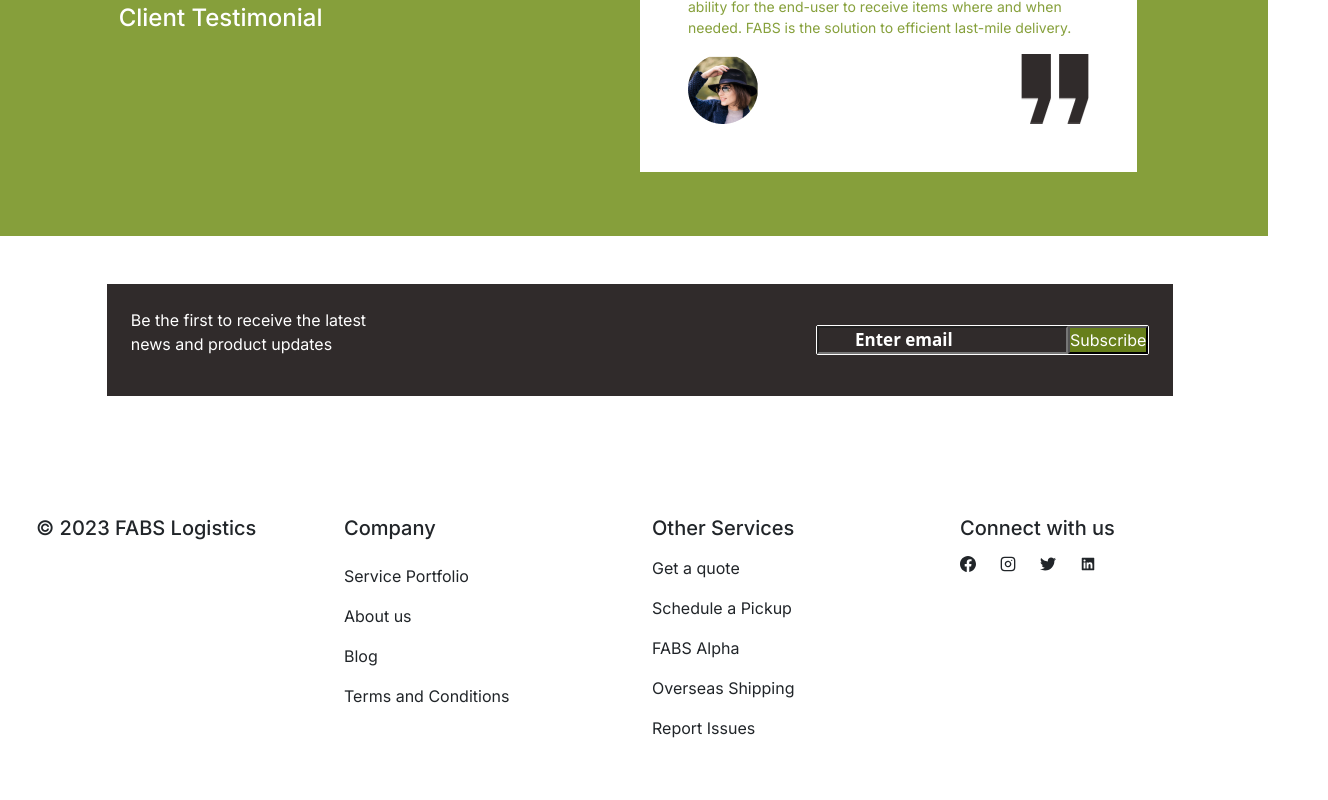
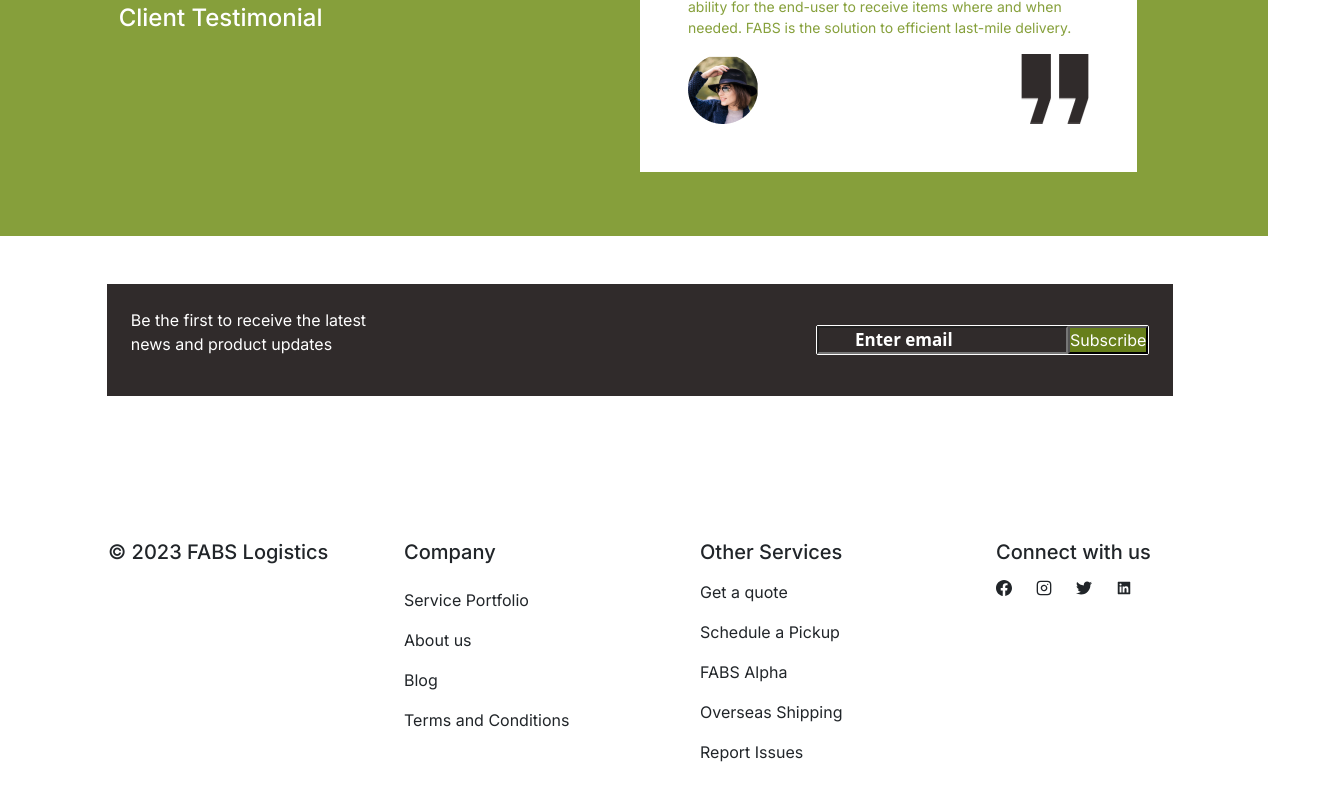
Before and after one commit to donfolksy/FABs-Logistics, a React (Create React App) app: page / in a window 1280 px wide. Shown: the part 2324-3124 px from the top of the page, 1328 px wide, since content can reach past the window. Built offline with nearby package versions, Linux system fonts and the light colour scheme.

Commit message:
footer updated

```diff
--- a/src/components/HomePage/Footerbar.js
+++ b/src/components/HomePage/Footerbar.js
@@ -4,8 +4,8 @@ import {FaTwitter} from "react-icons/fa"
 import {AiFillLinkedin} from "react-icons/ai"
 const Footerbar = ()=> {
     return(
-        <div className=" footerbar mx-0 mt-5 w-100  row justify-content-between  p-4 col-lg-11">
-          <div className="col-lg-3 col-md-6">
+        <div className=" footerbar mx-0 mt-5 w-100  row justify-content-between  p-5 ms-5 col-lg-11">
+          <div className="  col-lg-3 col-md-6">
             <h5 className="">© 2023 FABS Logistics</h5>
           </div>
           <div className="col-lg-3 col-md-6">
```
